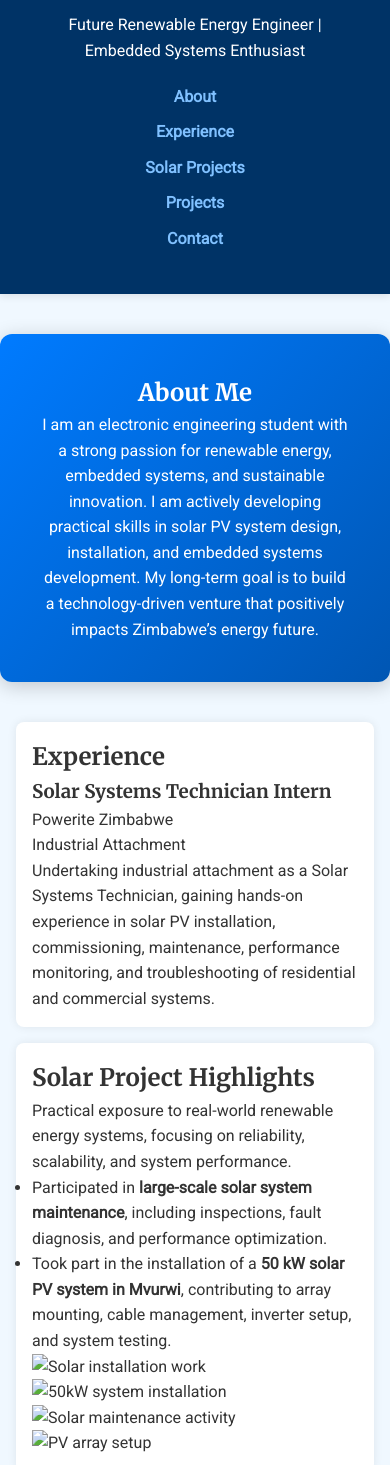
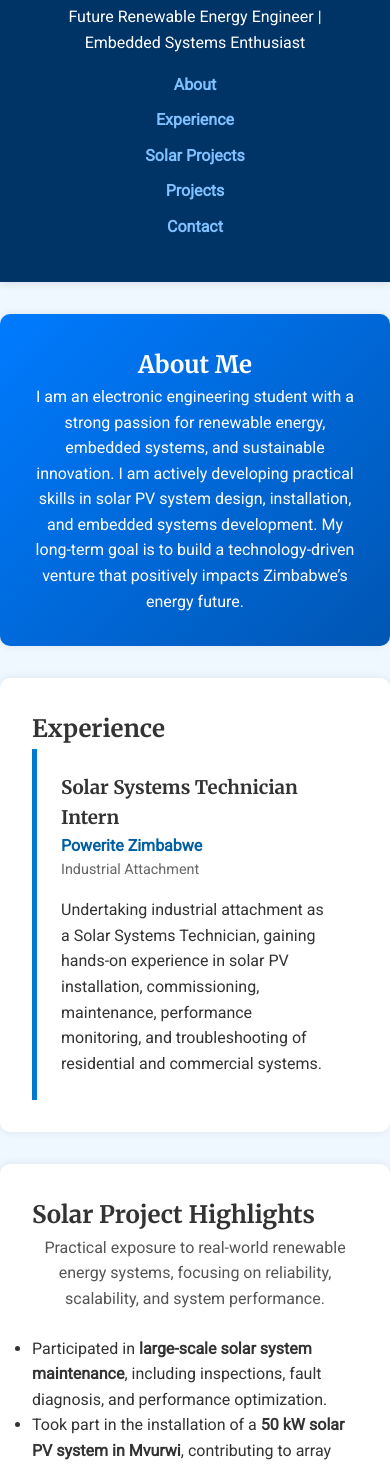
Before and after one commit to Kevvy08/Kevvy08.github.io, a plain HTML site: page index.html in a window 390 px wide. Shown: the part 130-1595 px from the top of the page. Drawn offline with Linux system fonts and the light colour scheme.

Commit message:
Refactor and organize CSS styles
Refactor CSS styles for clarity and organization, including updates to sections, headers, buttons, and responsive design.

```diff
--- a/style.css
+++ b/style.css
@@ -1,35 +1,29 @@
-/* General Reset */
+  /* RESET */
 * {
   margin: 0;
   padding: 0;
   box-sizing: border-box;
 }
 
-/* Fonts and Base Styles */
+/* BASE */
 body {
   font-family: 'Roboto', sans-serif;
   line-height: 1.6;
-  background-color: #f0f8ff; /* very light blue background */
+  background-color: #f0f8ff;
   color: #333;
 }
 
-/* Headers (h1, h2, etc) use Merriweather */
-h1, h2, h3, h4, h5, h6 {
+h1, h2, h3 {
   font-family: 'Merriweather', serif;
-  font-weight: 700;
 }
 
-/* Header */
+/* HEADER */
 header {
-  background-color: #003366;  /* dark navy blue */
+  background-color: #003366;
   color: white;
   padding: 2rem;
   text-align: center;
   box-shadow: 0 2px 8px rgba(0,0,0,0.1);
-}
-
-header h1 {
-  margin-bottom: 0.5rem;
 }
 
 nav {
@@ -37,116 +31,147 @@ nav {
 }
 
 nav a {
-  color: #80c1ff;   /* light sky blue */
+  color: #80c1ff;
   margin: 0 1rem;
   text-decoration: none;
   font-weight: 600;
-  transition: color 0.3s ease;
 }
 
 nav a:hover {
-  color: #ffffff;   /* white on hover */
+  color: #ffffff;
   text-decoration: underline;
 }
 
-/* Sections */
+/* SECTIONS */
 section {
   padding: 2rem;
   background: white;
-  margin: 1rem auto;
-  max-width: 800px;
-  border-radius: 8px;
+  margin: 2rem auto;
+  max-width: 900px;
+  border-radius: 10px;
   box-shadow: 0 0 10px rgba(0,0,0,0.08);
+  animation: fadeUp 0.8s ease-in-out;
 }
 
-/* About Section with Blue Gradient */
+/* ABOUT */
 .about-section {
   background: linear-gradient(135deg, #007BFF, #0056b3);
   color: white;
-  padding: 40px;
-  border-radius: 12px;
-  max-width: 700px;
-  margin: 40px auto;
-  box-shadow: 0 4px 20px rgba(0,0,0,0.2);
   text-align: center;
 }
 
-/* Buttons (used for project links and contact) */
+/* EXPERIENCE */
+.experience-card {
+  border-left: 5px solid #007acc;
+  padding: 1.5rem;
+  transition: transform 0.3s ease, box-shadow 0.3s ease;
+}
+
+.experience-card:hover {
+  transform: translateY(-5px);
+  box-shadow: 0 8px 20px rgba(0,0,0,0.15);
+}
+
+.company {
+  font-weight: 600;
+  color: #005fa3;
+}
+
+.duration {
+  font-size: 0.9rem;
+  color: #666;
+  margin-bottom: 1rem;
+}
+
+/* SOLAR PROJECTS */
+.section-intro {
+  text-align: center;
+  margin-bottom: 1.5rem;
+  color: #555;
+}
+
+.solar-content {
+  display: grid;
+  grid-template-columns: 1fr 1fr;
+  gap: 2rem;
+}
+
+.solar-gallery {
+  display: grid;
+  grid-template-columns: repeat(2, 1fr);
+  gap: 10px;
+}
+
+.solar-gallery img {
+  width: 100%;
+  border-radius: 8px;
+  transition: transform 0.3s ease, box-shadow 0.3s ease;
+}
+
+.solar-gallery img:hover {
+  transform: scale(1.05);
+  box-shadow: 0 6px 15px rgba(0,0,0,0.2);
+}
+
+/* BUTTONS */
 .btn {
   display: inline-block;
   padding: 10px 20px;
-  margin: 8px 0;
   background-color: #007acc;
   color: white;
   border-radius: 5px;
   text-decoration: none;
-  font-weight: 600;
-  transition: background-color 0.3s ease;
+  margin-top: 8px;
+  transition: all 0.3s ease;
 }
 
 .btn:hover {
   background-color: #005fa3;
+  transform: translateY(-2px);
 }
 
-/* Contact Section */
+/* CONTACT */
 #contact {
-  background: #e6f4ff; /* pale light blue */
-  border-radius: 8px;
-  box-shadow: 0 0 10px rgba(0,0,0,0.05);
-  padding: 2rem;
-  margin: 2rem auto;
-  max-width: 800px;
+  background: #e6f4ff;
 }
 
-/* Contact list styles */
 .contact-list {
   list-style: none;
-  padding-left: 0;
-  max-width: 320px;
-  margin: 0 auto;
   display: flex;
   flex-direction: column;
   gap: 12px;
+  max-width: 350px;
+  margin: 0 auto;
 }
 
-.contact-list li {
-  margin: 0;
-}
-
-/* Footer */
+/* FOOTER */
 footer {
   text-align: center;
   padding: 1rem;
-  background: #1e90ff; /* medium blue */
+  background: #1e90ff;
   color: white;
-  margin-top: 1rem;
-  box-shadow: 0 -2px 6px rgba(0,0,0,0.1);
 }
 
-/* Responsive Design */
+/* ANIMATION */
+@keyframes fadeUp {
+  from {
+    opacity: 0;
+    transform: translateY(30px);
+  }
+  to {
+    opacity: 1;
+    transform: translateY(0);
+  }
+}
+
+/* RESPONSIVE */
 @media (max-width: 768px) {
-  header {
-    text-align: center;
-  }
-
-  nav {
-    display: block;
-    margin-top: 20px;
+  .solar-content {
+    grid-template-columns: 1fr;
   }
 
   nav a {
     display: block;
     margin: 10px 0;
   }
-
-  section {
-    padding: 1rem;
-    margin: 1rem;
-    max-width: 95%;
-  }
-
-  .contact-list {
-    max-width: 100%;
-    padding: 0 1rem;
-  }
 }
```
